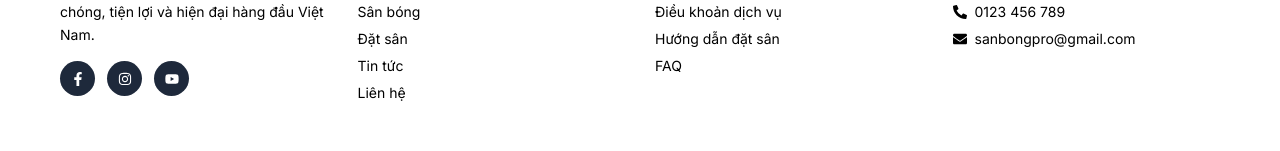
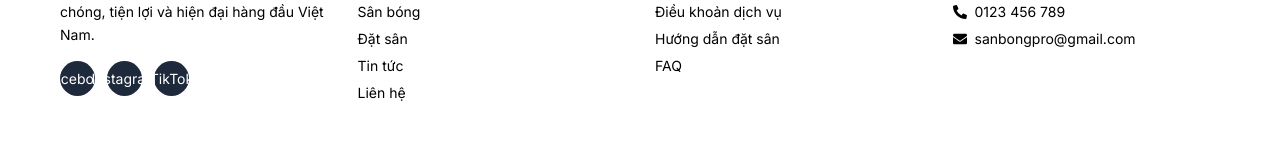
Before and after one commit to HoangTu9812313/DATN, a React (Create React App) app: page / in a window 1280 px wide. Shown: the part 2161-2312 px from the top of the page. Built offline with nearby package versions, Linux system fonts and the light colour scheme; no server answers.

Commit message:
update frontend project 7

```diff
--- a/src/components/Footer.js
+++ b/src/components/Footer.js
@@ -23,9 +23,9 @@ function Footer() {
           </p>
 
           <div className="footer-social">
-            <a href="#"><FaFacebookF /></a>
-            <a href="#"><FaInstagram /></a>
-            <a href="#"><FaYoutube /></a>
+            <a href="#facebook">Facebook</a>
+<a href="#instagram">Instagram</a>
+<a href="#tiktok">TikTok</a>
           </div>
         </div>
 
```
